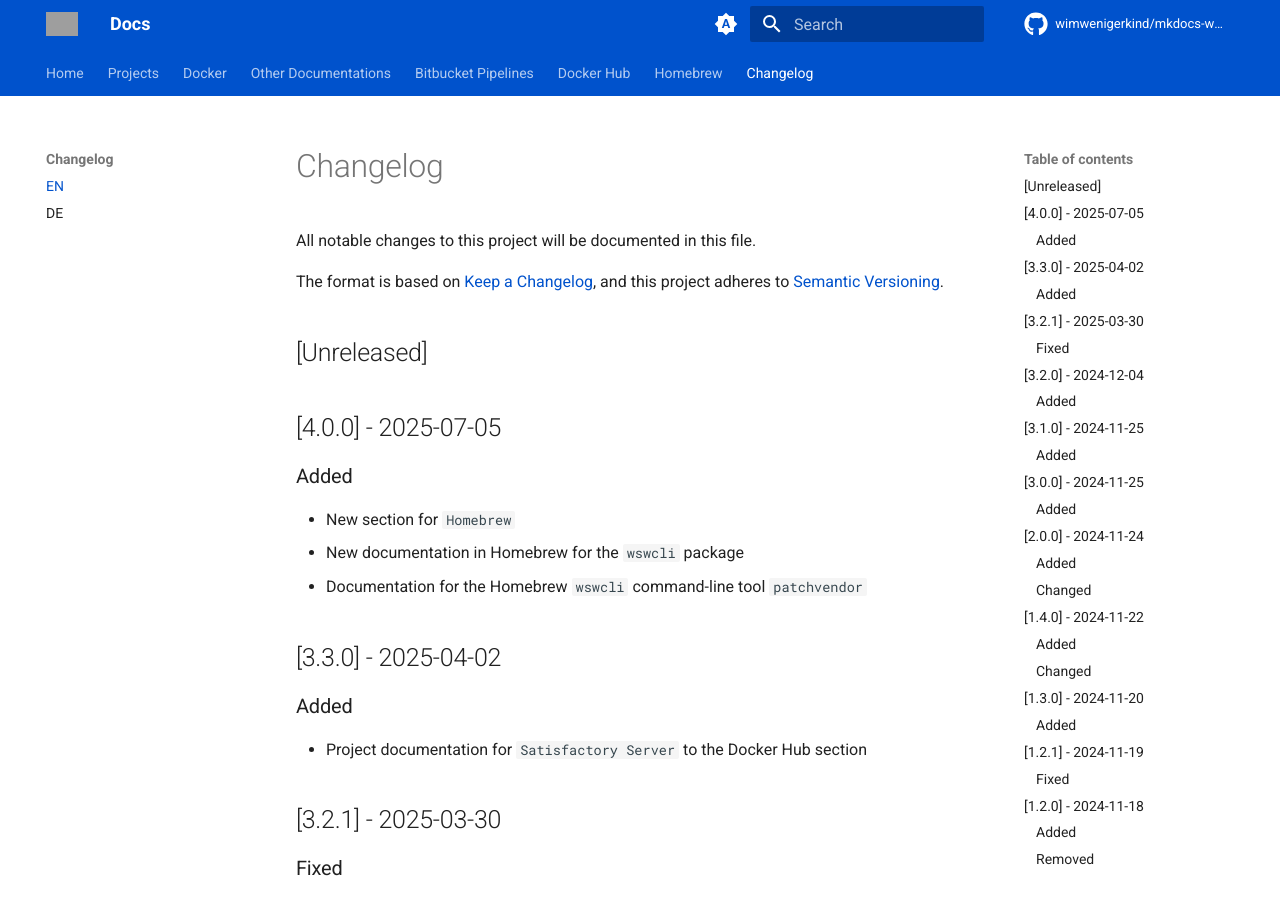
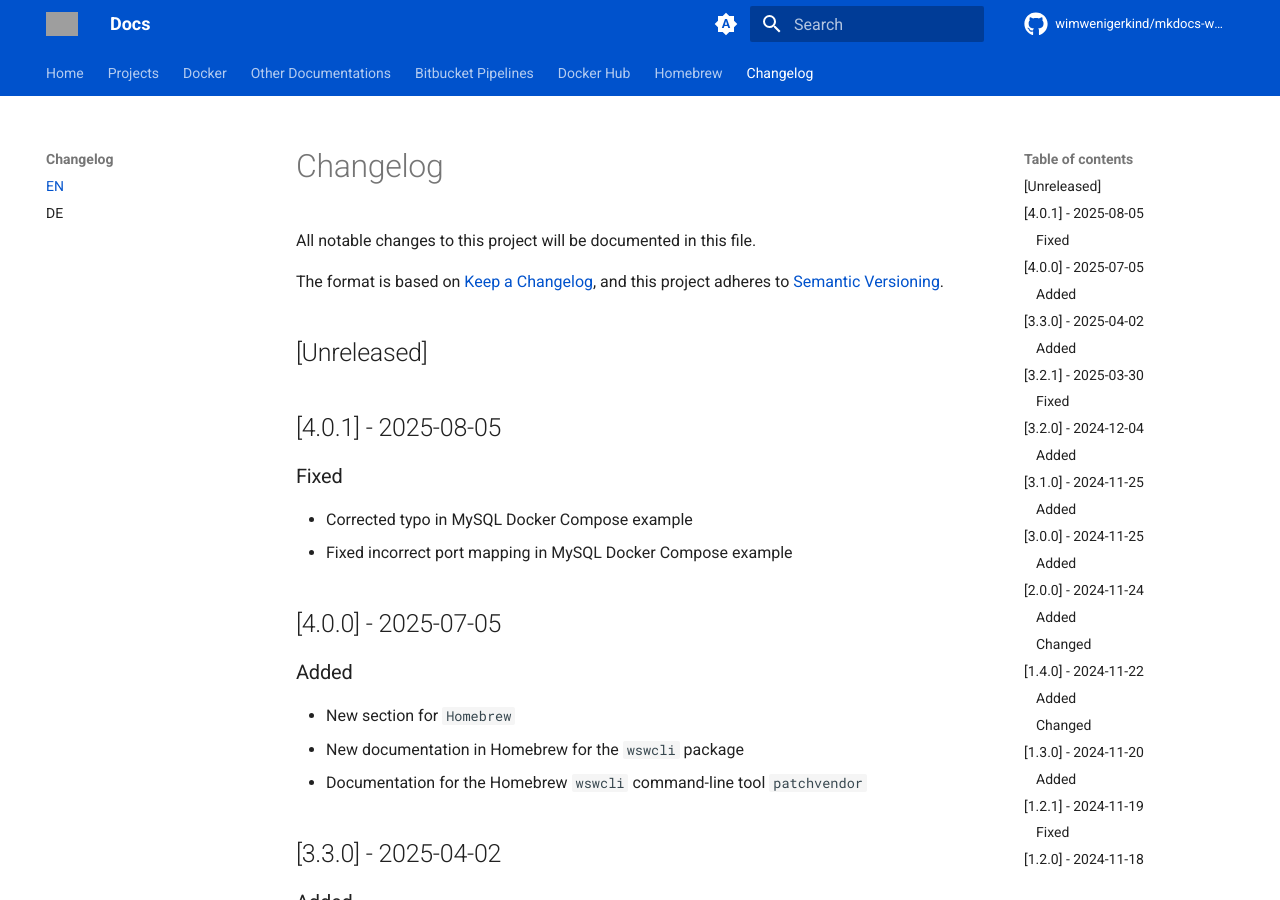
Before and after one commit to wimwenigerkind/mkdocs-wim-wenigerkind, an MkDocs documentation site: the page built from docs/docs/changelog/en.md, in a window 1280 px wide and 900 px high. Built offline with MkDocs 1.6.1 and Material for MkDocs 9.7.7, drawn with Linux system fonts in a browser that asks for light colours; comment, search, counter and statistics services are not loaded; grey boxes are pictures that could not be loaded.

Commit message:
Fix typo in MySQL image tag

```diff
--- a/docs/docs/changelog/en.md
+++ b/docs/docs/changelog/en.md
@@ -6,6 +6,12 @@ The format is based on [Keep a Changelog](https://keepachangelog.com/en/1.1.0/),
 and this project adheres to [Semantic Versioning](https://semver.org/spec/v2.0.0.html).
 
 ## [Unreleased]
+
+## [4.0.1] - 2025-08-05
+
+### Fixed
+- Corrected typo in MySQL Docker Compose example
+- Fixed incorrect port mapping in MySQL Docker Compose example
 
 ## [4.0.0] - 2025-07-05
 
```
Also changed, not shown: docs/docs/changelog/de.md (+7 -0 lines), docs/docs/docker/mysql.md (+2 -2 lines).
